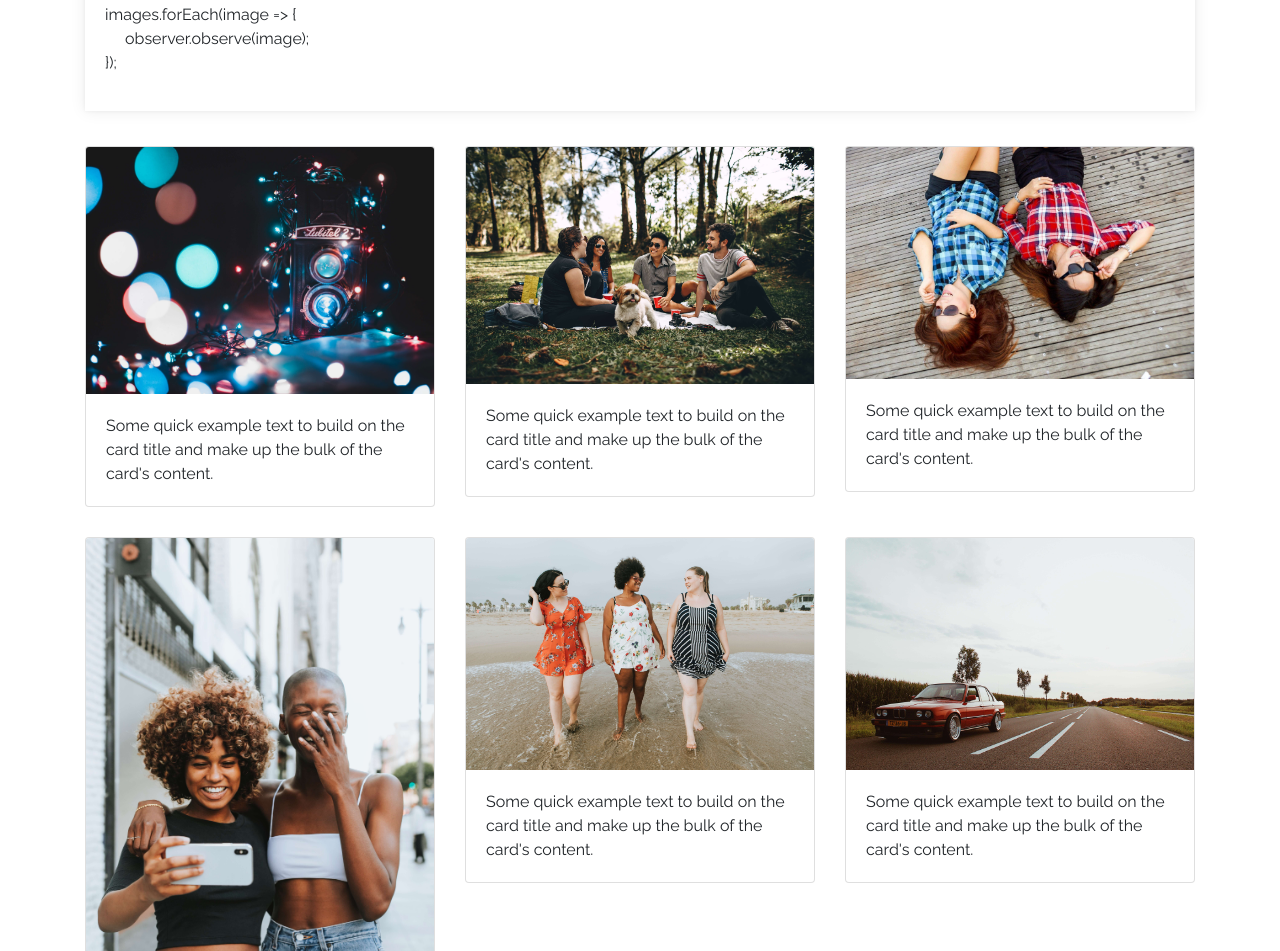
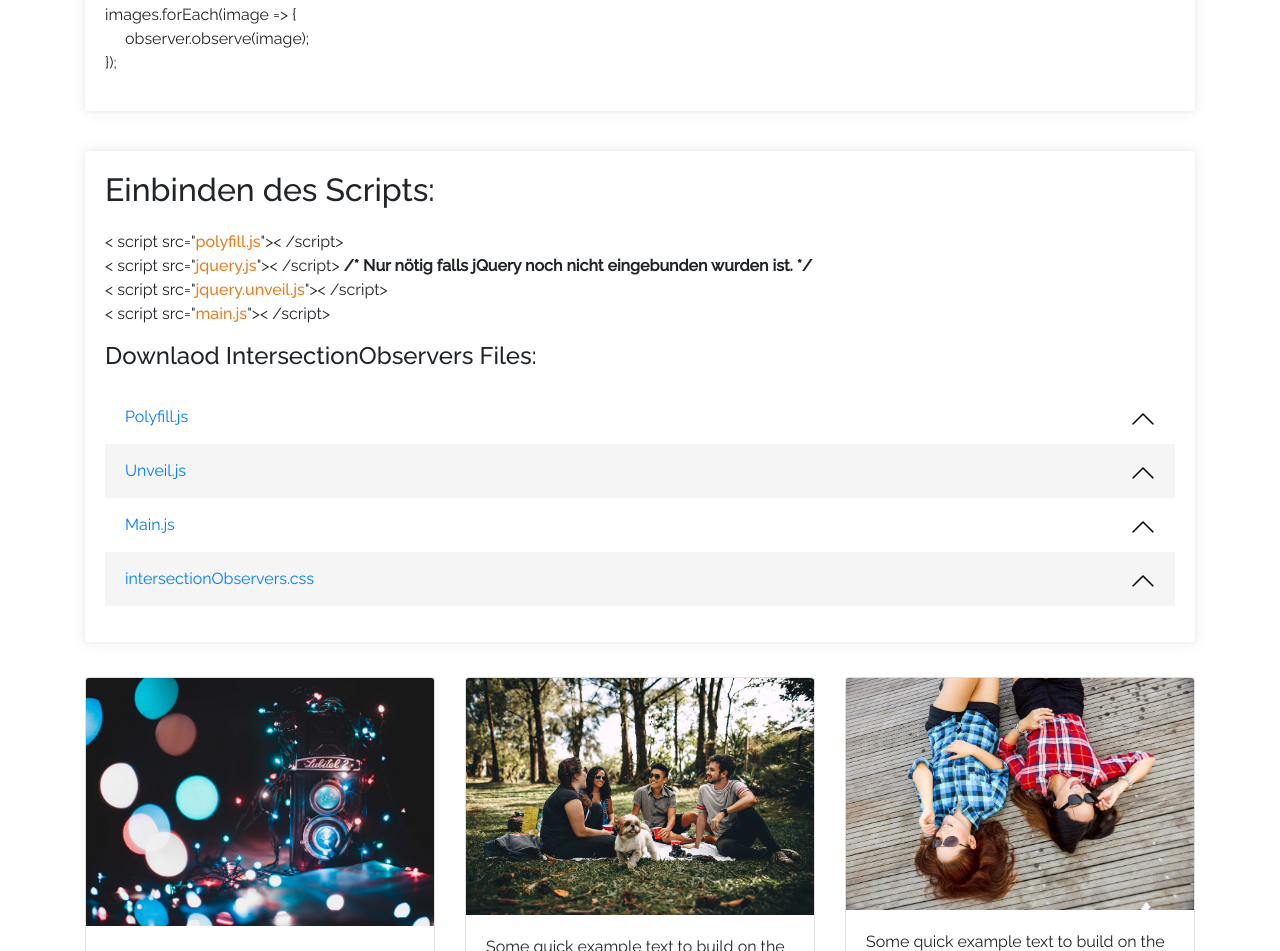
Before and after one commit to dennisghaas/intersectionOberservers, a plain HTML site: page index.html in a window 1280 px wide. Shown: the part 1448-2399 px from the top of the page. Drawn offline with nearby package versions, Linux system fonts and the light colour scheme.

Commit message:
[TASK] update project
- style change and add more usability for documentation

```diff
--- a/index.html
+++ b/index.html
@@ -80,6 +80,26 @@
         <p>images.forEach(image => {<br>
             <span class="shift-1"></span>observer.observe(image);<br>
             });</p>
+    </div>
+    <div class="box">
+        <h2>Einbinden des Scripts:</h2>
+        <p>
+            < script src="<span class="orange-text">polyfill.js</span>">< /script><br>
+            < script src="<span class="orange-text">jquery.js</span>">< /script> <strong>/* Nur nötig falls jQuery noch nicht eingebunden wurden ist. */</strong> <br>
+            < script src="<span class="orange-text">jquery.unveil.js</span>">< /script><br>
+            < script src="<span class="orange-text">main.js</span>">< /script><br>
+        </p>
+
+        <h4>Downlaod IntersectionObservers Files:</h4>
+
+        <ul>
+            <li><a href="polyfill.js" target="_blank">Polyfill.js</a></li>
+            <li><a href="jquery.unveil.js" target="_blank">Unveil.js</a></li>
+            <li><a href="main.js" target="_blank">Main.js</a></li>
+            <li><a href="intersectionObservers.css" target="_blank">intersectionObservers.css</a></li>
+        </ul>
+
+
     </div>
 </div>
 
--- a/style.css
+++ b/style.css
@@ -43,6 +43,43 @@ p {
     line-height: 1.5;
 }
 
+h4 {
+    margin-bottom: 20px;
+}
+
+ul {
+    list-style: none;
+    padding-left: 0;
+}
+
+ul li a {
+    padding: 15px 20px;
+    width: 100%;
+    position: relative;
+    display: block;
+}
+
+ul li a:after {
+    content: '';
+    background: url("img/down-arrow.png") center center no-repeat;
+    height: 24px;
+    width: 24px;
+    display: block;
+    right: 20px;
+    top: 30%;
+    position: absolute;
+    transform: rotate(-180deg);
+    transition: all .3s ease;
+}
+
+ul li a:hover:after {
+    transform: rotate(0);
+}
+
+ul li:nth-child(even) {
+    background: #f5f5f5;
+}
+
 .box {
     margin-top: 40px;
     padding: 20px;
@@ -66,6 +103,11 @@ p {
     font-weight: 500;
 }
 
+.orange-text {
+    color: #e67e22;
+    font-weight: 500;
+}
+
 .code-text p {
     font-family: 'Cousine',sans-serif;
 }
```
Also changed, not shown: intersectionObservers.css (added, +12 -0 lines), img/down-arrow.png (added).
